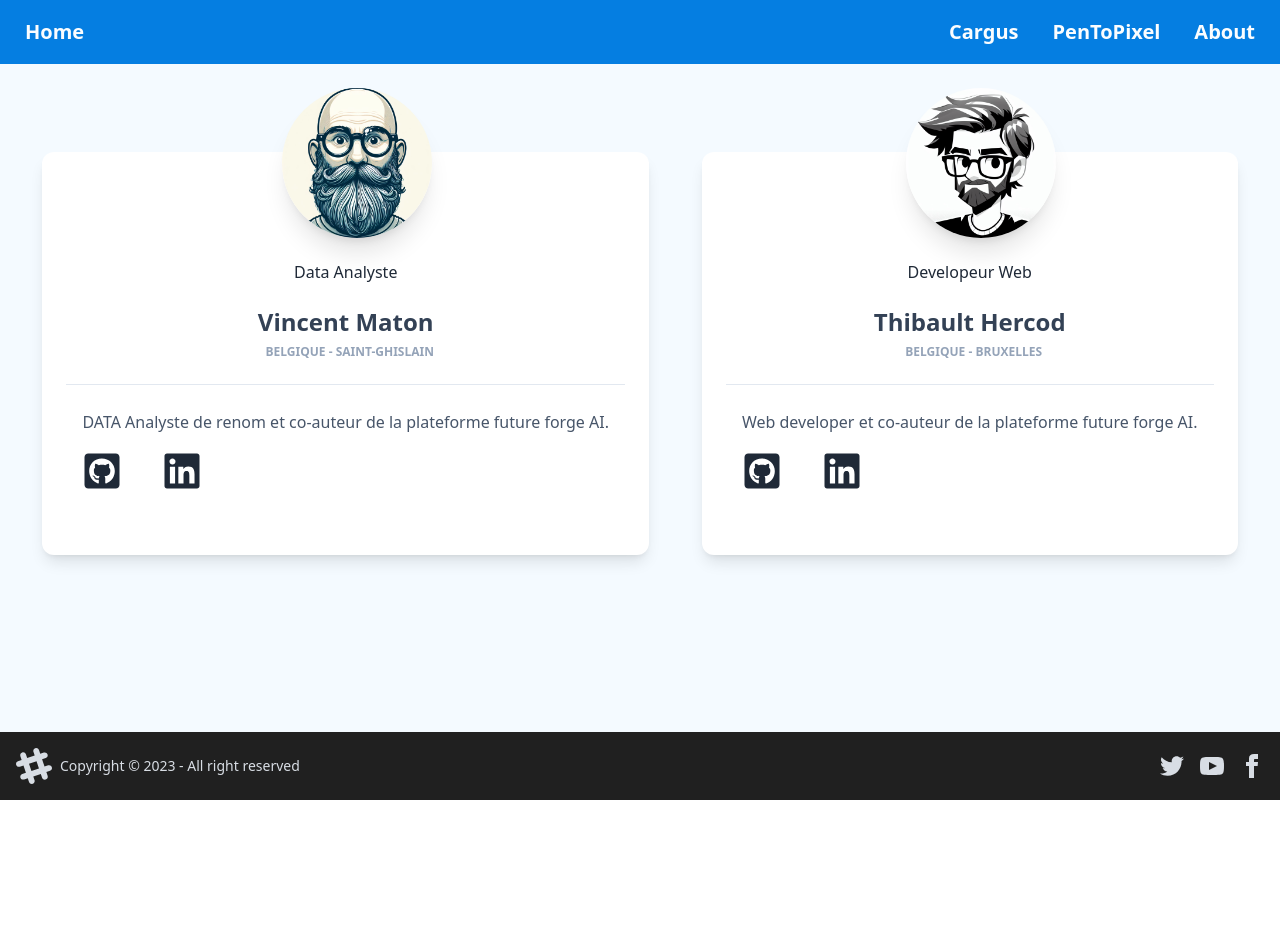
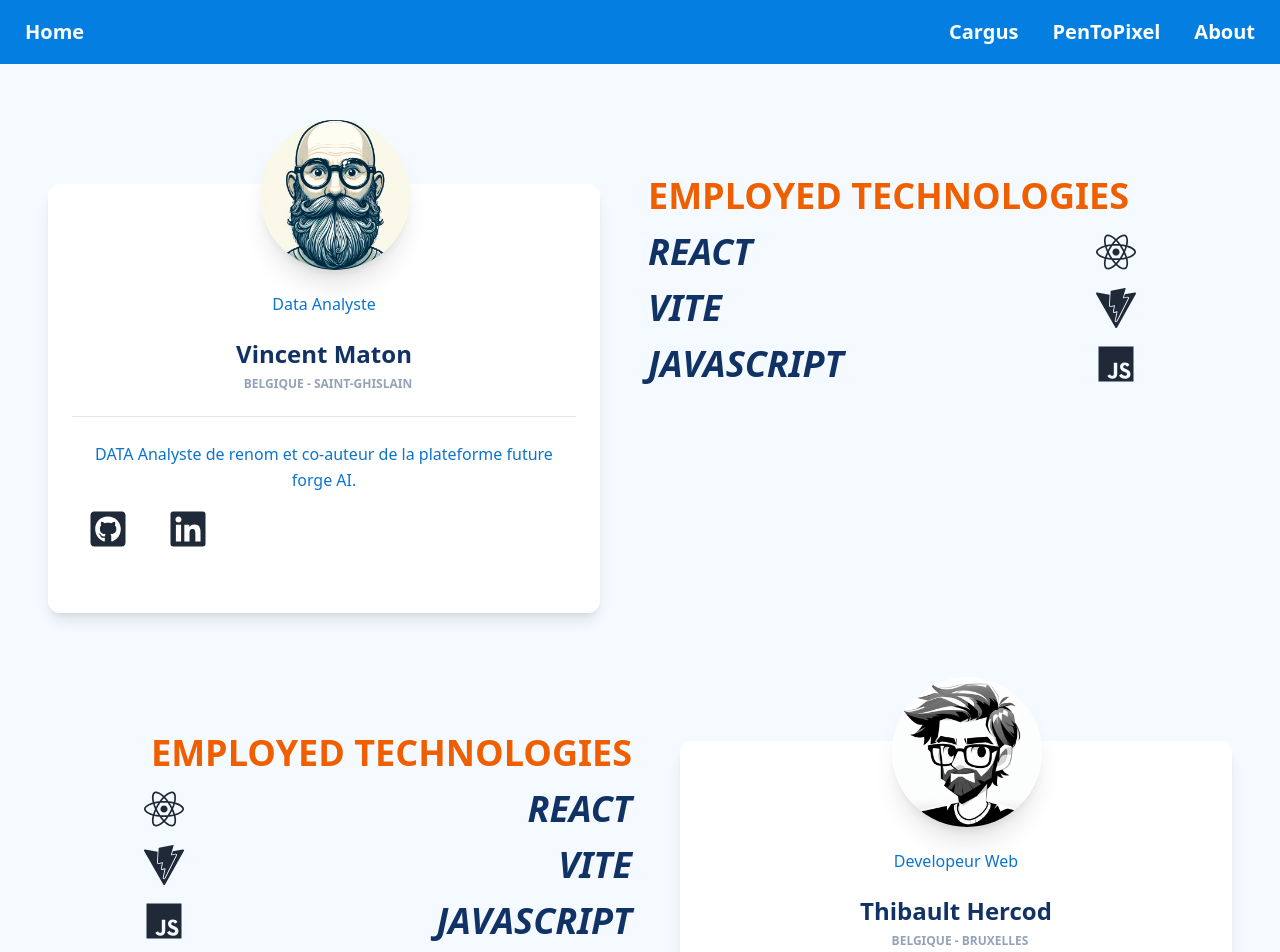
Before and after one commit to ThibaultRko/FutureForgeAI, a React (Vite) app: page /about in a window 1280 px wide. Shown: the top 952 px of the page. Before the commit the page ends 800 px from the top, so only its background shows below. Built offline with nearby package versions, Linux system fonts and the light colour scheme.

Commit message:
add employed tech

```diff
--- a/src/Component/DevCardComponent.jsx
+++ b/src/Component/DevCardComponent.jsx
@@ -15,21 +15,21 @@ function DevCardComponent({image, alt, job, name, location, text, link1, link2})
                         <div className="w-full text-center mt-20">
                             <div className="flex justify-center lg:pt-4 pt-8 pb-0">
                                 <div className="p-3 text-center">
-                                    <p>{job}</p>
+                                    <p className="text-textColor1">{job}</p>
                                 </div>
                             </div>
                         </div>
                     </div>
                     <div className="text-center mt-2">
-                        <h3 className="text-2xl text-slate-700 font-bold leading-normal mb-1">{name}</h3>
+                        <h3 className="text-2xl text-slate-700 font-bold leading-normal mb-1 text-textColor2">{name}</h3>
                         <div className="text-xs mt-0 mb-2 text-slate-400 font-bold uppercase">
-                            <i className="fas fa-map-marker-alt mr-2 text-slate-400 opacity-75"></i>{location}
+                            <i className="fas fa-map-marker-alt mr-2 text-slate-400 opacity-75 text-textColor1"></i>{location}
                         </div>
                     </div>
                     <div className="mt-6 py-6 border-t border-slate-200 text-center">
                         <div className="flex flex-wrap justify-center">
                             <div className="w-full px-4">
-                                <p className="font-light leading-relaxed text-slate-600 mb-4">{text}</p>
+                                <p className="font-light leading-relaxed mb-4 text-textColor1">{text}</p>
                                 <div className="flex flex-row">
                                     <a href={link1} className="w-20 h-20 hover:text-slate-400"><FaGithubSquare className="w-10 h-10"/></a>
                                     <a href={link2} className="w-20 h-20 hover:text-slate-400"><FaLinkedin className="w-10 h-10"/></a>
--- a/src/Pages/About.jsx
+++ b/src/Pages/About.jsx
@@ -1,14 +1,17 @@
 import Navbar from "../Component/Navbar"
 import Footer from "../Component/Footer"
 import DevCardComponent from "../Component/DevCardComponent"
+import { FaReact } from "react-icons/fa";
+import { SiVite } from "react-icons/si";
+import { IoLogoJavascript } from "react-icons/io5";
 
 
 function About() {
     return (
         <div className="flex flex-col min-h-screen">
     <Navbar />
-            <div className="mb-auto flex flex-center justify-around items-stretch mt-16 m-4">
-                <div>
+    <div className="mb-auto grid grid-cols-2 grid-rows-2 gap-4 mt-16 m-4">
+        <div className="p-8">
             <DevCardComponent
                 image="public/_d31081e1-769d-48c5-88d6-1ffcd8b196de.jfif"
                 alt="avatar"
@@ -20,7 +23,37 @@ function About() {
                 link2="https://www.linkedin.com/in/vincent-maton-6b8b9b1b0/"
             />
         </div>
-                <div>
+        <div className="pt-12">
+            <h2 className="flex justify-start text-4xl font-bold text-startCargusHover">EMPLOYED TECHNOLOGIES</h2>
+            <div className="flex flex-row justify-between">
+                <p className="flex flex-col content-start items-start text-4xl font-bold italic mt-4 text-textColor2">REACT</p>
+                <p><FaReact className="w-10 h-10 mt-4 mr-32"/></p>
+            </div>
+            <div className="flex flex-row justify-between">
+                <p className="flex flex-col content-start items-start text-4xl font-bold italic text-textColor2 mt-4">VITE</p>
+                <p><SiVite className="w-10 h-10 mt-4 mr-32"/></p>
+            </div>
+            <div className="flex flex-row justify-between">
+                <p className="flex flex-col content-start items-start text-4xl font-bold italic text-textColor2 mt-4">JAVASCRIPT</p>
+                <p><IoLogoJavascript className="w-10 h-10 mt-4 mr-32"/></p>
+            </div>
+        </div>
+        <div className="pt-12">
+            <h2 className="flex justify-end text-4xl font-bold text-startCargusHover">EMPLOYED TECHNOLOGIES</h2>
+            <div className="flex flex-row justify-between">
+                <p><FaReact className="w-10 h-10 mt-4 ml-32"/></p>
+                <p className="flex flex-col content-end items-end text-4xl font-bold italic mt-4 text-textColor2">REACT</p>
+            </div>
+            <div className="flex flex-row justify-between">
+                <p><SiVite className="w-10 h-10 mt-4 ml-32"/></p>
+                <p className="flex flex-col content-end items-end text-4xl font-bold italic text-textColor2 mt-4">VITE</p>
+            </div>
+            <div className="flex flex-row justify-between">
+                <p><IoLogoJavascript className="w-10 h-10 mt-4 ml-32"/></p>
+                <p className="flex flex-col content-end items-end text-4xl font-bold italic text-textColor2 mt-4">JAVASCRIPT</p>
+            </div>
+        </div>
+        <div className="p-8">
             <DevCardComponent
                 image="public/_e7d0171d-36ed-48fe-8977-6fdb849a4432.jfif"
                 alt="avatar"
@@ -33,9 +66,11 @@ function About() {
             />
         </div>
     </div>
-
     <Footer className="w-screen fixed bottom-0" />
 </div>
+
+
+
     )
 }
 export default About
```
Lines whose indentation alone changed are shown as unchanged.
